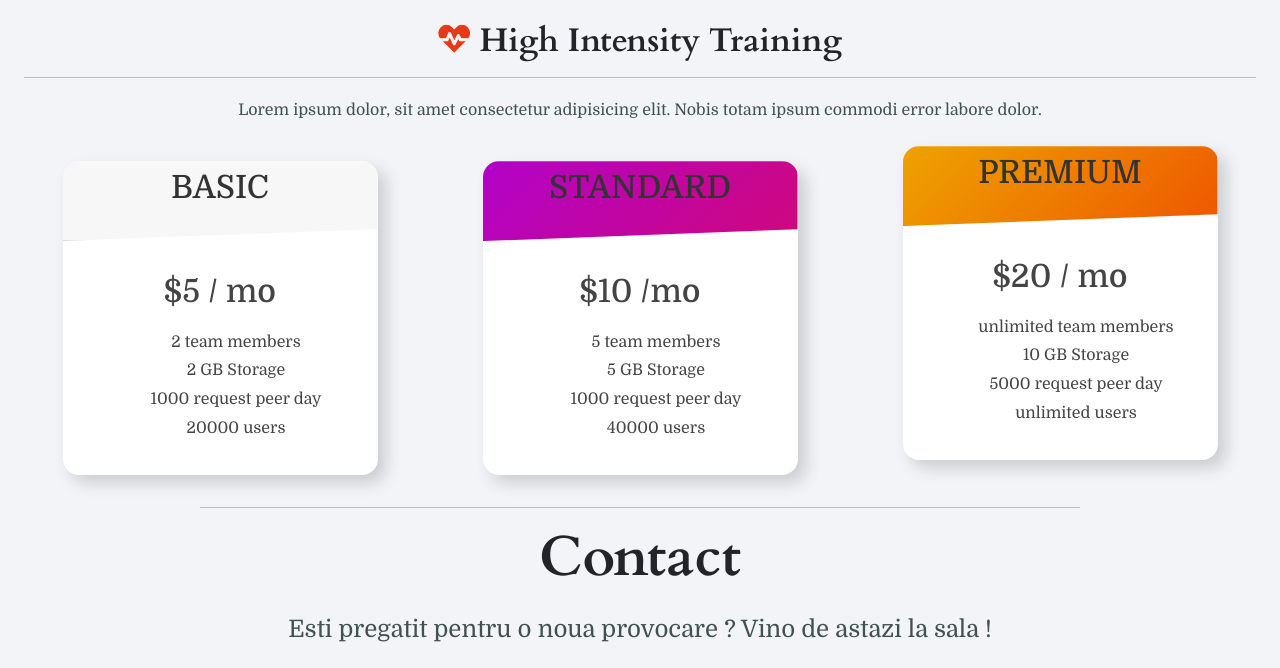
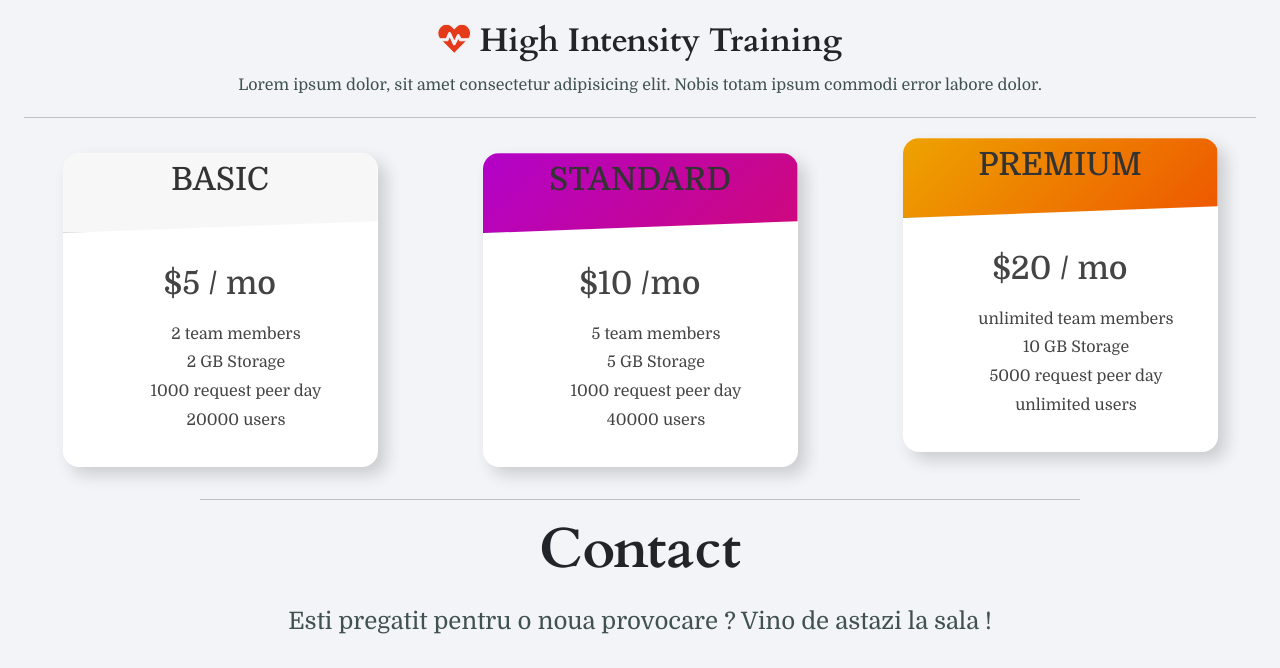
Before and after one commit to thegterror/ebacrossing, a plain HTML site: page index.html in a window 1280 px wide. Shown: the part 2311-2979 px from the top of the page. Drawn offline with nearby package versions, Linux system fonts and the light colour scheme.

Commit message:
Update index.html

```diff
--- a/index.html
+++ b/index.html
@@ -220,11 +220,12 @@
 					<div class="hit">
 						<h4 class="crossfit-trainer-heading">
 							<i class="fas fa-heartbeat fac"></i> High Intensity Training
-						</h4><hr />
+						</h4>
 						<p class="crossfit-trainer-pargraph">
 							Lorem ipsum dolor, sit amet consectetur adipisicing elit. Nobis
 							totam ipsum commodi error labore dolor.
 						</p>
+						<hr />
 				  </div>
 				</div>
 			  </div>
```
